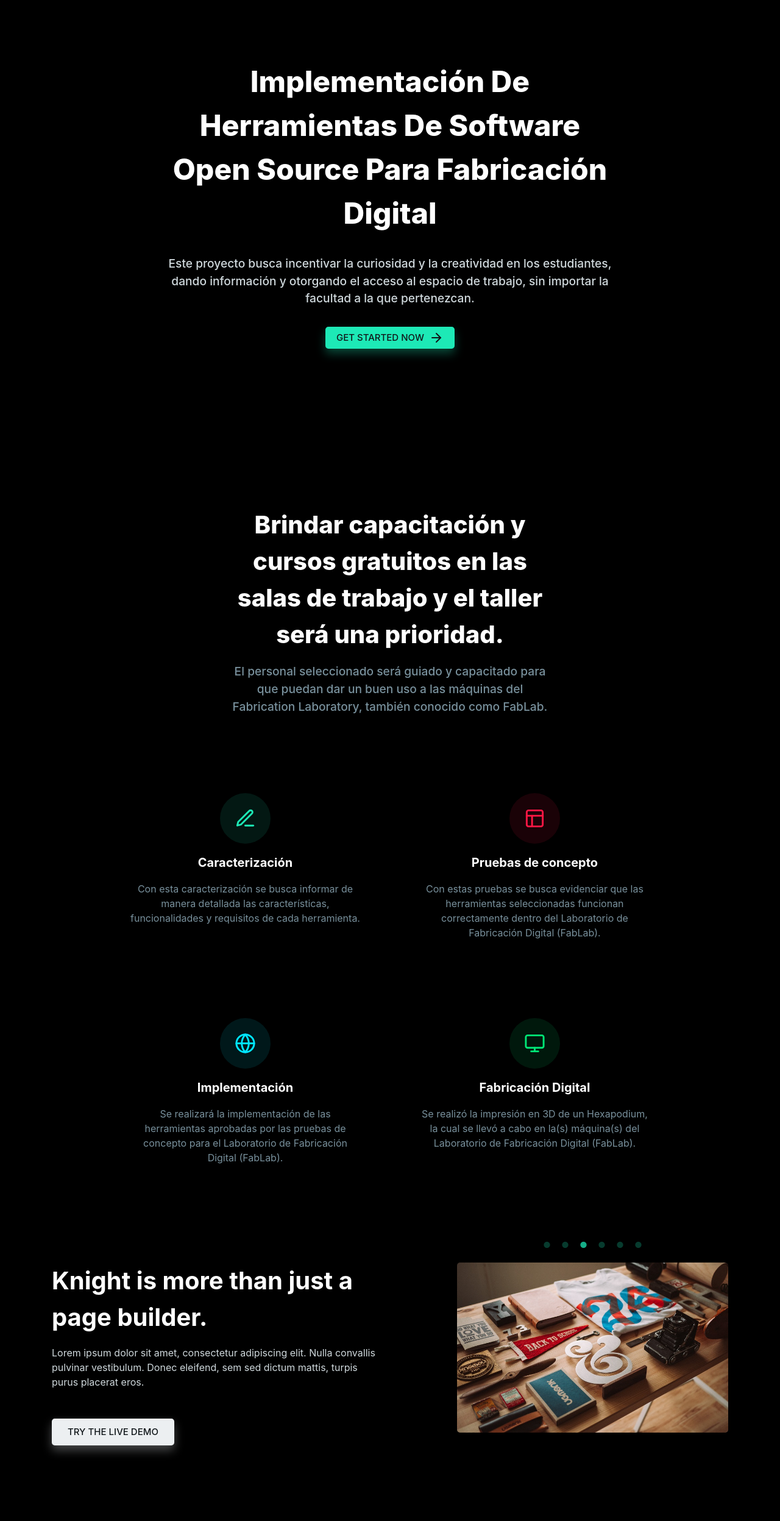
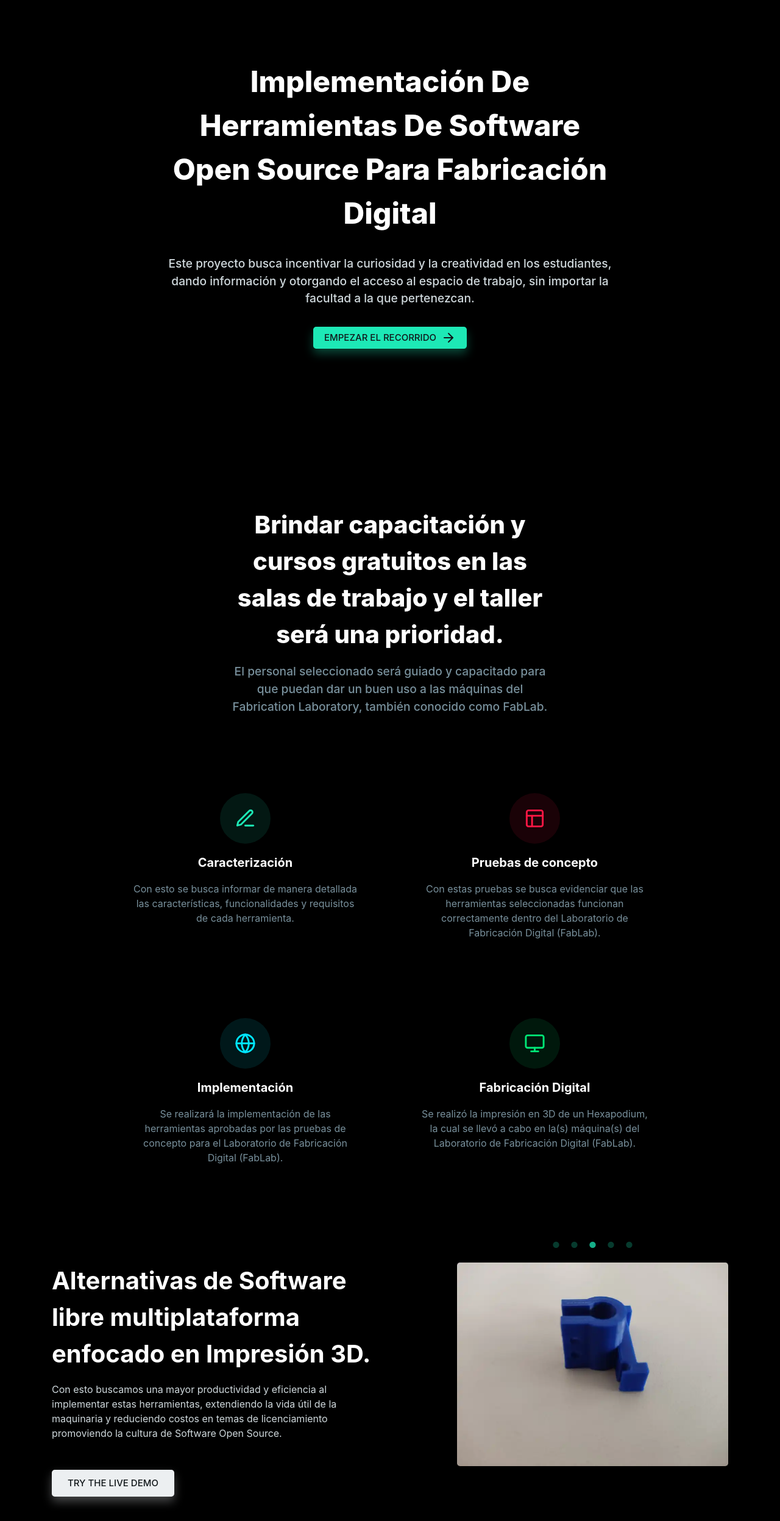
Before and after one commit to lennydeveloper/herramientas-open-source, a plain HTML site: page index.html in a window 1280 px wide. Shown: the part 65-2560 px from the top of the page at 61% size. Drawn offline with nearby package versions, Linux system fonts and the light colour scheme; a web font is replaced by a local one.

Commit message:
Cambios menores en el index, se agregaron nuevos recursos gráficos

```diff
--- a/index.html
+++ b/index.html
@@ -67,7 +67,7 @@
                 <h1 class="heading-black text-capitalize">Implementación de herramientas de Software Open Source para Fabricación Digital</h1>
                 <p class="lead py-3">Este proyecto busca incentivar la curiosidad y la creatividad en los estudiantes, dando información y otorgando el acceso al espacio de trabajo, sin importar la facultad a la que pertenezcan.</p>
                 <a href="#features" class="btn btn-primary d-inline-flex flex-row align-items-center nav-link page-scroll">
-                    Get started now
+                    Empezar el recorrido
                     <em class="ml-2" data-feather="arrow-right"></em>
                 </a>
             </div>
@@ -94,7 +94,7 @@
                             </div>
                         </div>
                         <h5>Caracterización</h5>
-                        <p class="text-muted">Con esta caracterización se busca informar de manera detallada las características, funcionalidades y requisitos de cada herramienta.</p>
+                        <p class="text-muted">Con esto se busca informar de manera detallada las características, funcionalidades y requisitos de cada herramienta.</p>
                     </div>
                     <div class="col-md-6 box">
                         <div class="icon-box box-danger">
@@ -128,20 +128,25 @@
         </div>
         <div class="row mt-6">
             <div class="col-md-6 mr-auto">
-                <h2>Knight is more than just a page builder.</h2>
-                <p class="mb-5">Lorem ipsum dolor sit amet, consectetur adipiscing elit. Nulla convallis pulvinar vestibulum. Donec eleifend, sem sed dictum mattis, turpis purus placerat eros.</p>
+                <h2>Alternativas de Software libre multiplataforma enfocado en Impresión 3D.</h2>
+                <p class="mb-5">Con esto buscamos una mayor productividad y eficiencia al implementar estas herramientas, extendiendo la vida útil de la maquinaria y reduciendo costos en temas de licenciamiento promoviendo la cultura de Software Open Source.</p>
                 <a href="#" class="btn btn-light">
                     Try the live demo
                 </a>
             </div>
             <div class="col-md-5">
                 <div class="slick-about">
-                    <img src="img/blog-1.jpg" class="img-fluid rounded d-block mx-auto" alt="Work 1"/>
+                    <img src="assets/3d_printing.webp" class="img-fluid rounded d-block mx-auto" alt="Work 1"/>
+                    <img src="assets/all_parts.webp" class="img-fluid rounded d-block mx-auto" alt="Work 2"/>
+                    <img src="assets/blue_front.webp" class="img-fluid rounded d-block mx-auto" alt="Work 1"/>
+                    <img src="assets/body.webp" class="img-fluid rounded d-block mx-auto" alt="Work 2"/>
+                    <img src="assets/legs.webp" class="img-fluid rounded d-block mx-auto" alt="Work 3"/>
+                    <!-- <img src="img/blog-1.jpg" class="img-fluid rounded d-block mx-auto" alt="Work 1"/>
                     <img src="img/blog-2.jpg" class="img-fluid rounded d-block mx-auto" alt="Work 2"/>
                     <img src="img/blog-3.jpg" class="img-fluid rounded d-block mx-auto" alt="Work 3"/>
                     <img src="img/blog-1.jpg" class="img-fluid rounded d-block mx-auto" alt="Work 1"/>
                     <img src="img/blog-2.jpg" class="img-fluid rounded d-block mx-auto" alt="Work 2"/>
-                    <img src="img/blog-3.jpg" class="img-fluid rounded d-block mx-auto" alt="Work 3"/>
+                    <img src="img/blog-3.jpg" class="img-fluid rounded d-block mx-auto" alt="Work 3"/> -->
                 </div>
             </div>
         </div>
@@ -298,8 +303,8 @@
     <div class="container">
         <div class="row">
             <div class="col-md-6 mx-auto text-center">
-                <h2 class="heading-black">News from Knight.</h2>
-                <p class="text-muted lead">What's new at Knight.</p>
+                <h2 class="heading-black">IHSOS Blog.</h2>
+                <p class="text-muted lead">¿Qué hay de nuevo sobre Impresión 3D?</p>
             </div>
         </div>
         <div class="row mt-5">
```
Also changed, not shown: assets/3d_printing.webp (added), assets/all_parts.webp (added), assets/battery_cell.webp (added), assets/blue_front.webp (added), assets/body.webp (added), assets/legs.webp (added).
